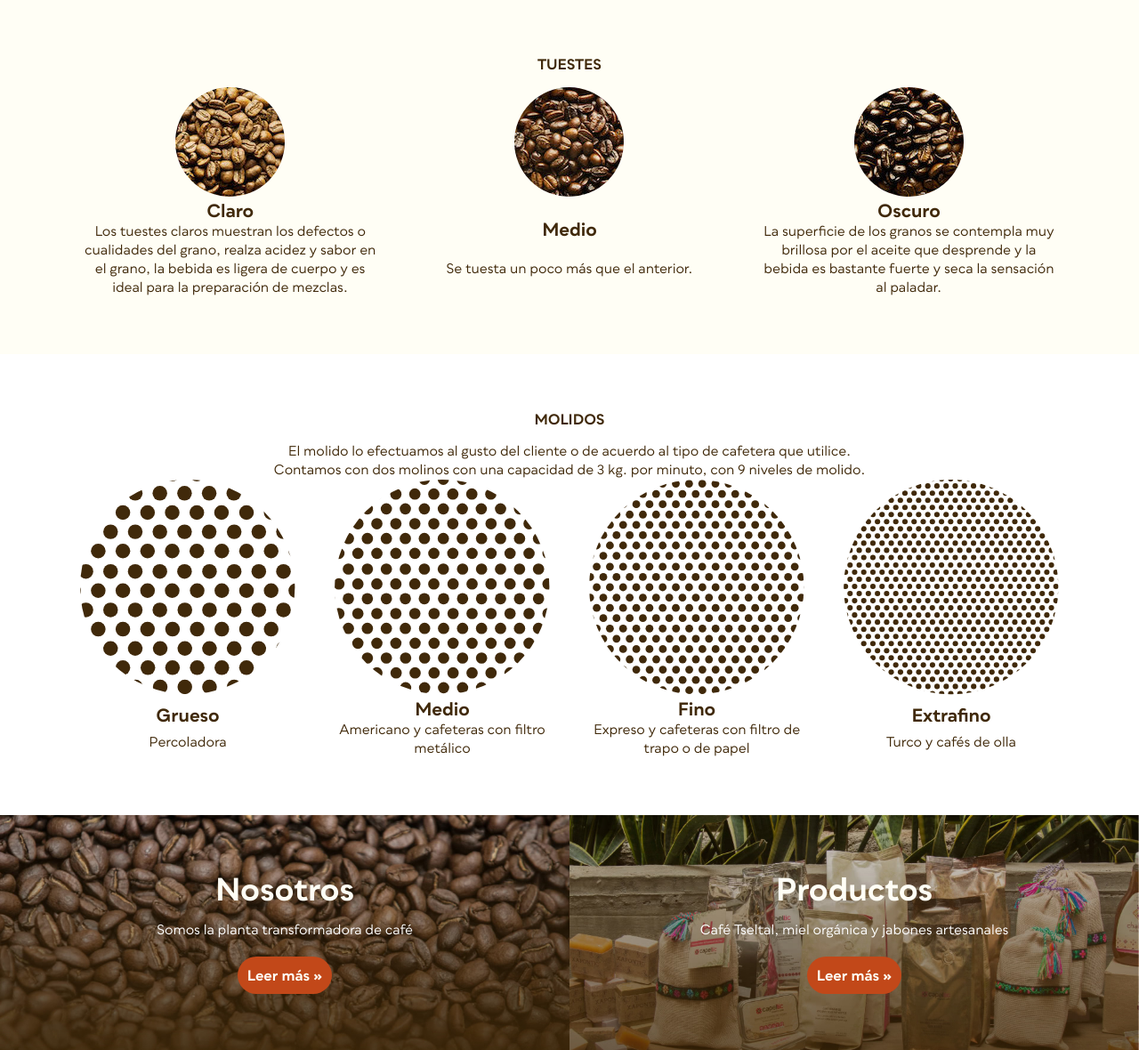
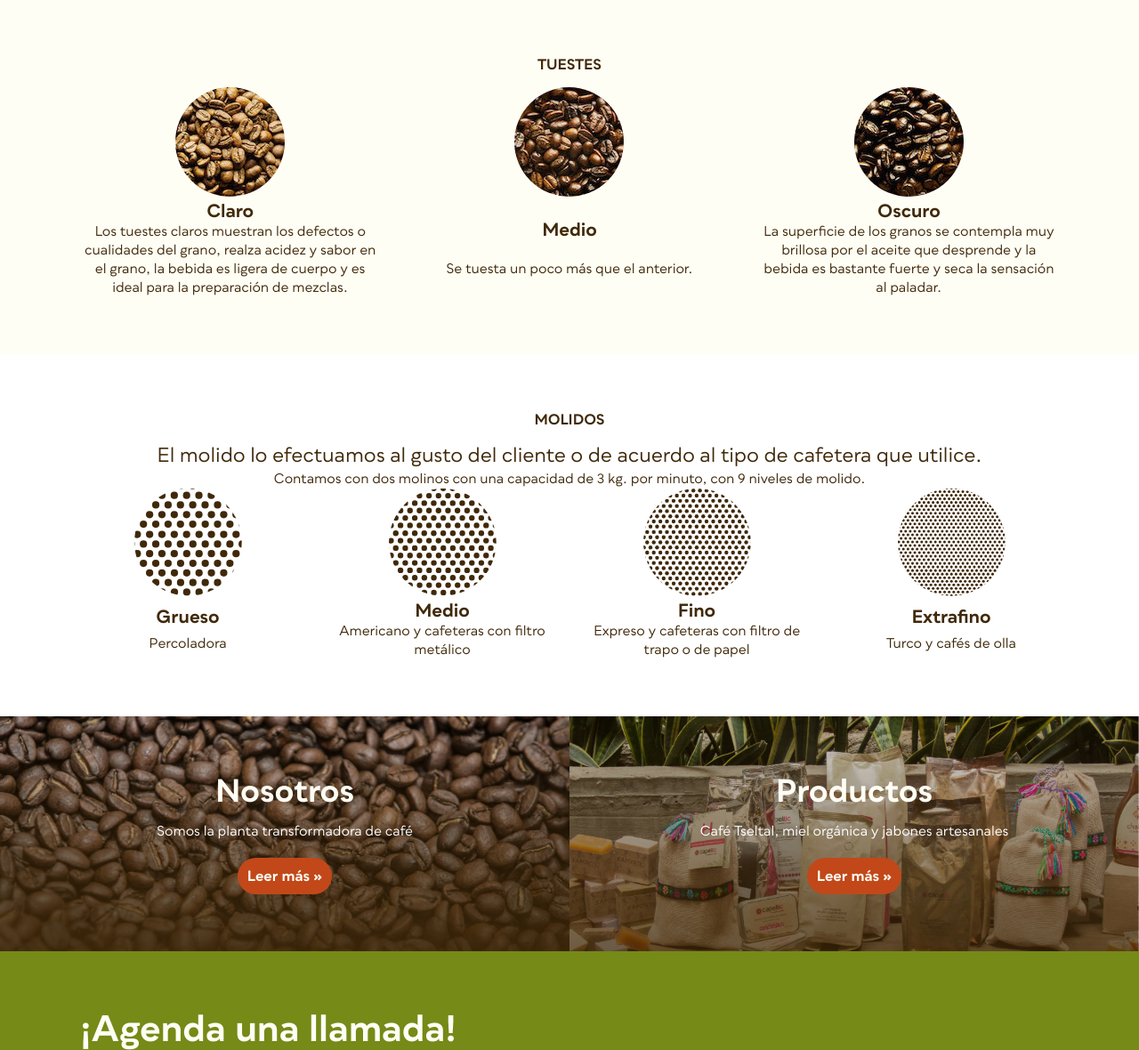
Before and after one commit to arturoacevedob/ase1, a PHP site: page /nuestro-cafe.html in a window 1280 px wide. Shown: the part 2068-3248 px from the top of the page at 89% size. Run offline with PHP 8.4, Linux system fonts and the light colour scheme.

Commit message:
tamaño de molidos

```diff
--- a/nuestro-cafe.html
+++ b/nuestro-cafe.html
@@ -182,28 +182,28 @@
     </div>
     <section class="container center-text">
         <h2 class="h2-small">Molidos</h2>
-        <p>El molido lo efectuamos al gusto del cliente o de acuerdo al tipo de cafetera que utilice.</p>
+        <p class="p-big">El molido lo efectuamos al gusto del cliente o de acuerdo al tipo de cafetera que utilice.</p>
         <p>Contamos con dos molinos con una capacidad de 3 kg. por minuto, con 9 niveles de molido.</p>
         <div class="grid-scroll-x">
-            <article class="grid-image-first">
+            <article class="grid-image-first molidos">
                 <h3 class="h3-small">Grueso</h3>
                 <figure class="image-top-first-round"><img alt="Molido Grueso Percoladora" src="images/molidos/Percoladora.svg">
                 </figure>
                 <p>Percoladora</p>
             </article>
-            <article class="grid-image-first">
+            <article class="grid-image-first molidos">
                 <h3 class="h3-small">Medio</h3>
                 <figure class="image-top-first-round"><img alt="Molido Medio Americano" src="images/molidos/Americano.svg">
                 </figure>
                 <p>Americano y cafeteras con filtro metálico</p>
             </article>
-            <article class="grid-image-first">
+            <article class="grid-image-first molidos">
                 <h3 class="h3-small">Fino</h3>
                 <figure class="image-top-first-round"><img alt="Molido Fino Expreso" src="images/molidos/Expreso.svg">
                 </figure>
                 <p>Expreso y cafeteras con filtro de trapo o de papel</p>
             </article>
-            <article class="grid-image-first">
+            <article class="grid-image-first molidos">
                 <h3 class="h3-small">Extrafino</h3>
                 <figure class="image-top-first-round"><img alt="Molido Extrafino Turco" src="images/molidos/Fino-turco.svg">
                 </figure>
--- a/style.css
+++ b/style.css
@@ -844,6 +844,10 @@ input[name="tel"] {
     font-size: 16px;
 }
 
+#nuestrocafe .molidos img{
+    width: 50%;
+}
+
 /* —————— AQUÍ EMPIEZAN ESTILOS DE PROCESO—————— */
 #proceso header {
     background: url(images/fade/header_fade_light_batsil_maya.png) 0 100% / contain repeat-x,
```
